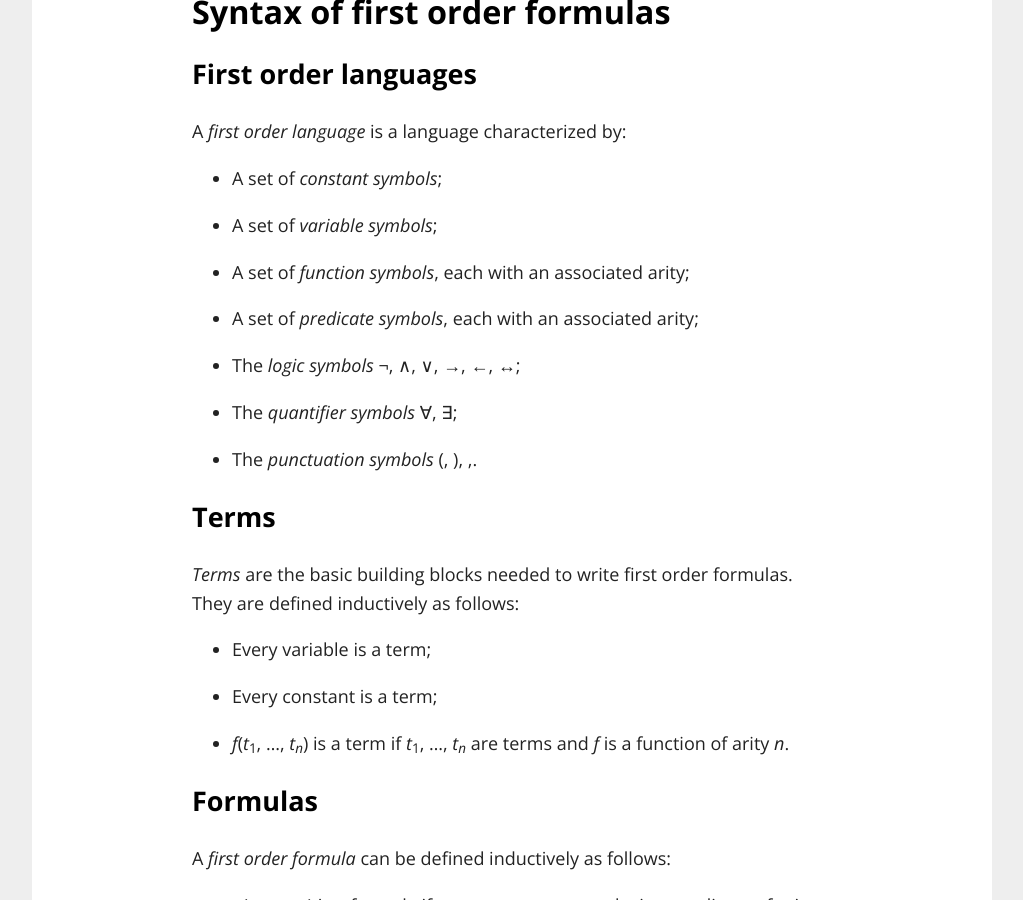
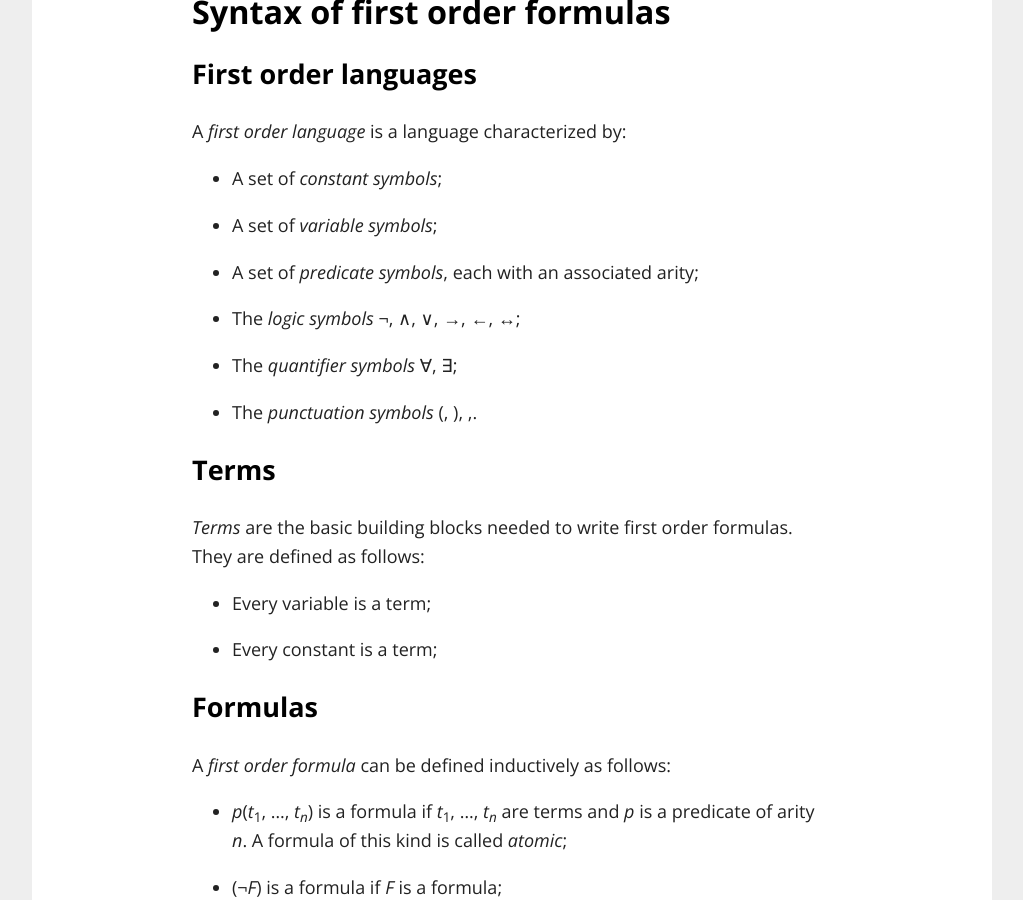
Before and after one commit to joshuarbholden/joshuarbholden.github.io, a Jekyll site: the page built from first-order-logic-tool-test.md, in a window 1280 px wide and 900 px high, scrolled down 1874 px. Shown: the whole window, without its empty margins (128-1151 px from the left). Built offline with Jekyll 4.4.1, drawn with Linux system fonts in a browser that asks for light colours; our own code applies the rules of GitHub Pages for plain Markdown files.

Commit message:
deleted functions from the syntax doc

```diff
--- a/first-order-logic-tool-test.md
+++ b/first-order-logic-tool-test.md
@@ -93,8 +93,7 @@ A <dfn>first order language</dfn> is a language characterized by:
  * A set of <dfn>constant symbols</dfn>;
 
  * A set of <dfn>variable symbols</dfn>;
-
- * A set of <dfn>function symbols</dfn>, each with an associated arity;
+<!-- * A set of <dfn>function symbols</dfn>, each with an associated arity; -->
 
  * A set of <dfn>predicate symbols</dfn>, each with an associated arity;
 
@@ -107,16 +106,16 @@ A <dfn>first order language</dfn> is a language characterized by:
 
 ### Terms ###
 
-<dfn>Terms</dfn> are the basic building blocks needed to write first order formulas. They are defined inductively as
+<dfn>Terms</dfn> are the basic building blocks needed to write first order formulas. They are defined <!--inductively-->as
 follows:
 
  * Every variable is a term;
 
  * Every constant is a term;
 
- * <span class="nowrap"><var>f</var>(<var>t</var><sub>1</sub>, ..., <var>t</var><sub><var>n</var></sub>)</span> is a
+<!-- * <span class="nowrap"><var>f</var>(<var>t</var><sub>1</sub>, ..., <var>t</var><sub><var>n</var></sub>)</span> is a
    term if <var>t</var><sub>1</sub>, ..., <var>t</var><sub><var>n</var></sub> are terms and <var>f</var> is a function
-   of arity <var>n</var>.
+   of arity <var>n</var>. -->
 
 
 ### Formulas ###
```
